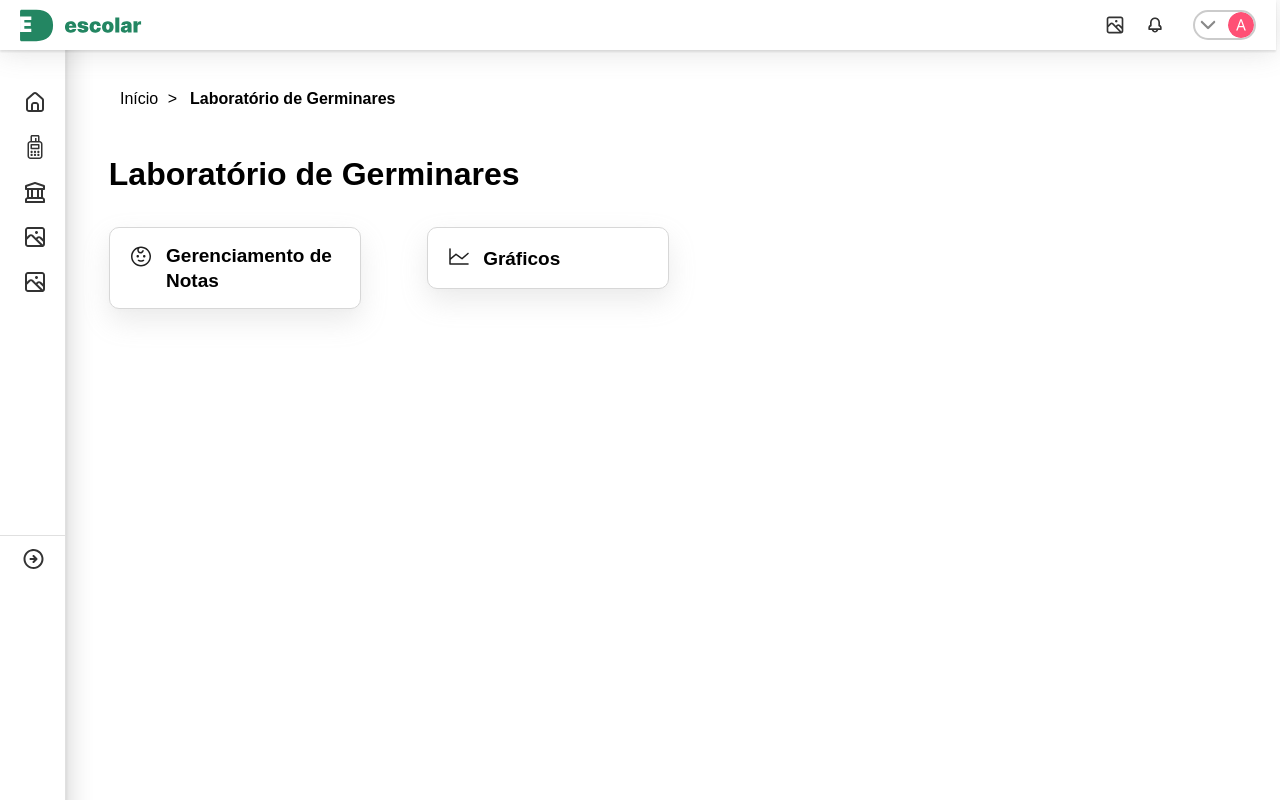
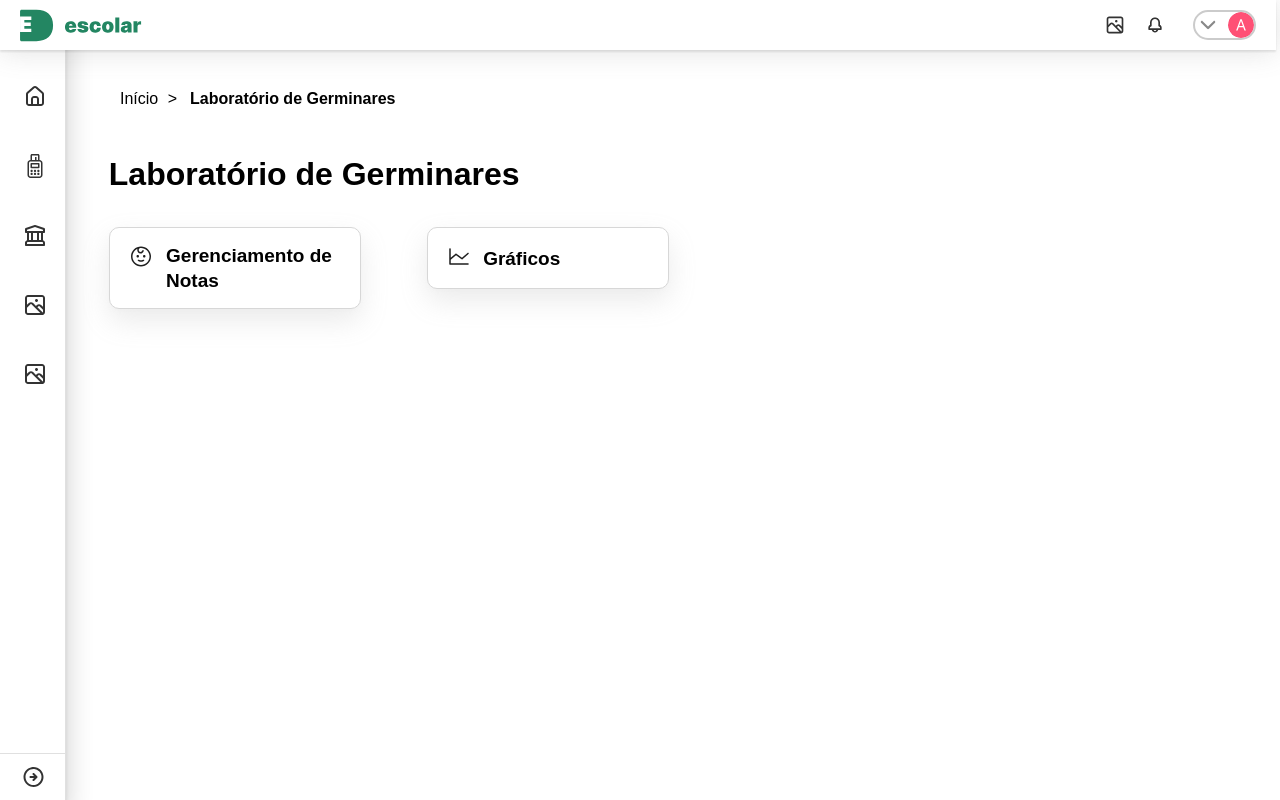
Before and after one commit to Daniel-Sev/CRUD_notas, an Angular app in the folder crud_notas/: page / in a window 1280 px wide. Built offline with nearby package versions, Linux system fonts and the light colour scheme.

Commit message:
Arrumando problemas

```diff
--- a/crud_notas/src/app/components/home/home.component.html
+++ b/crud_notas/src/app/components/home/home.component.html
@@ -7,11 +7,11 @@
     <div id="escolhas">
         <div id="gerenciamento">
             <img src="assets\Icon.svg" class="images_home" alt="">
-            <p class="texto_home">Gerenciamento de Notas</p>
+            <a routerLInk="/login"class="texto_home">Gerenciamento de Notas</a>
         </div>
         <div id="graficos">
             <img src="assets\grafico.svg" class="images_home" alt="">
-            <p class="texto_home">Gráficos</p>
+            <a routerLInk="/graficos"class="texto_home">Gráficos</a>
         </div>
     </div>
 </div>
--- a/crud_notas/src/app/components/home/home.component.ts
+++ b/crud_notas/src/app/components/home/home.component.ts
@@ -2,10 +2,11 @@ import { Component } from '@angular/core';
 import { NavbarComponent } from '../navbar/navbar.component';
 import { SidebarComponent } from '../sidebar/sidebar.component';
 import { CaminhoComponent } from '../caminho/caminho.component';
+import { RouterModule } from '@angular/router';
 
 @Component({
   selector: 'app-home',
-  imports: [NavbarComponent, SidebarComponent, CaminhoComponent],
+  imports: [NavbarComponent, SidebarComponent, CaminhoComponent, RouterModule],
   templateUrl: './home.component.html',
   styleUrl: './home.component.css'
 })
--- a/crud_notas/src/app/components/navbar/navbar.component.css
+++ b/crud_notas/src/app/components/navbar/navbar.component.css
@@ -4,6 +4,7 @@
     margin: 0 ;
 }
 #navbar{
+
     position: relative;
     z-index: 2;
     background-color: white;
--- a/crud_notas/src/app/components/sidebar/sidebar.component.css
+++ b/crud_notas/src/app/components/sidebar/sidebar.component.css
@@ -1,8 +1,9 @@
 #sidebar_principal {
+    justify-content: space-between;
     z-index: 1;
     background-color: white;
     width: 65px;
-    height: 100%;
+    height: 98%;
     box-shadow: rgba(0, 0, 0, 0.2) 0px 12px 28px 0px, rgba(0, 0, 0, 0.1) 0px 2px 4px 0px, rgba(255, 255, 255, 0.05) 0px 0px 0px 1px inset;
     border-right: 1px solid #e0e0e0;
     display: flex;
@@ -16,12 +17,14 @@
 
 
 #images{
-    margin-top: 70px;
+    margin-top: 30%;
     display: flex;
     flex-direction: column;
+    justify-content: space-evenly;
+    align-items: center;
     height: 25px;
-    width: 20px;
-    gap: 20px;
+    width: 100%;
+    height: 50%;
 
 }
 .icon {
@@ -43,6 +46,4 @@
     justify-content: center;
     width: 100%;
     height: 50px;
-    margin-top: 420px;
-
 }
```
